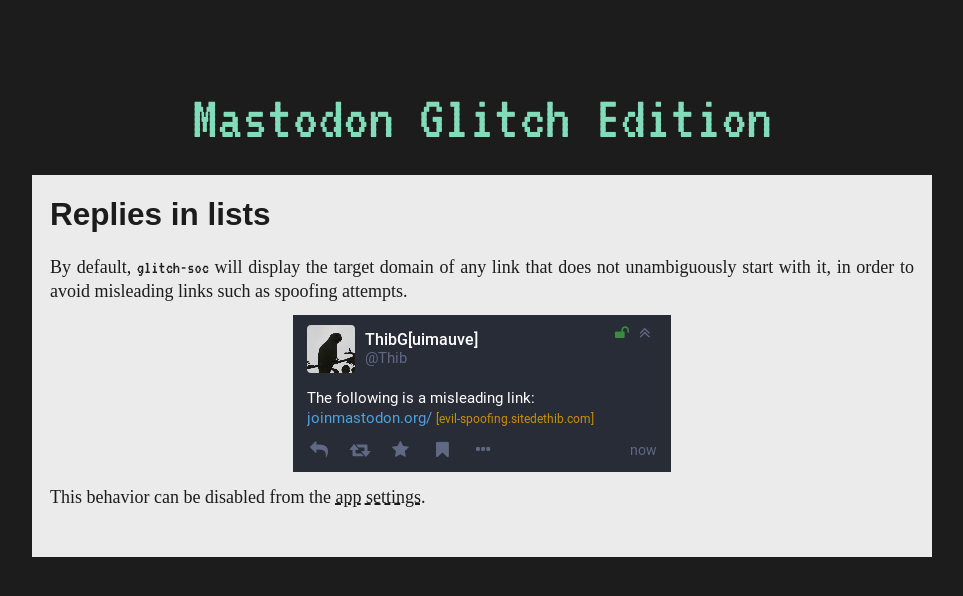
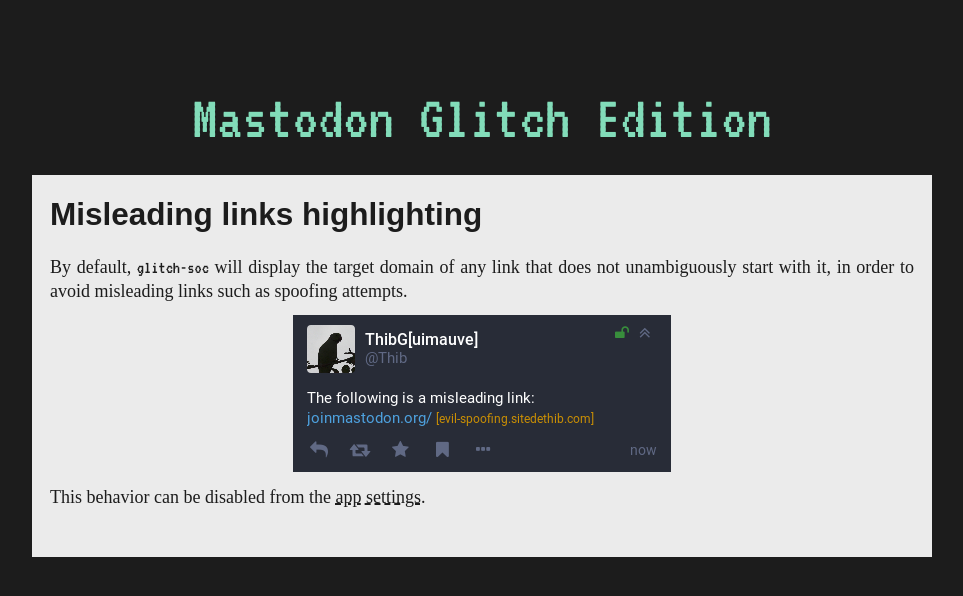
Before and after one commit to glitch-soc/docs, a Jekyll site: the page built from features/misleading-link-highlighting/index.md, in a window 1280 px wide. Shown: the top 596 px of the page, without its empty margins (158-1121 px from the left). Built offline with Jekyll 4.4.1, drawn with Linux system fonts in a browser that asks for light colours; some web fonts are replaced; our own code applies the rules of GitHub Pages for plain Markdown files.

Commit message:
Fix page title

```diff
--- a/features/misleading-link-highlighting/index.md
+++ b/features/misleading-link-highlighting/index.md
@@ -1,5 +1,5 @@
 ---
-title: Replies in lists
+title: Misleading links highlighting
 ---
 
 By default, `glitch-soc` will display the target domain of any link that does not
```
